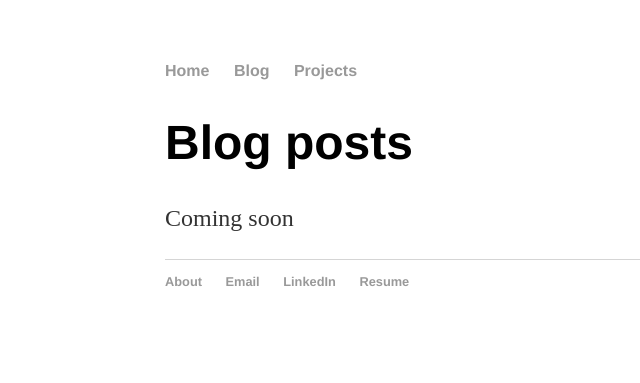
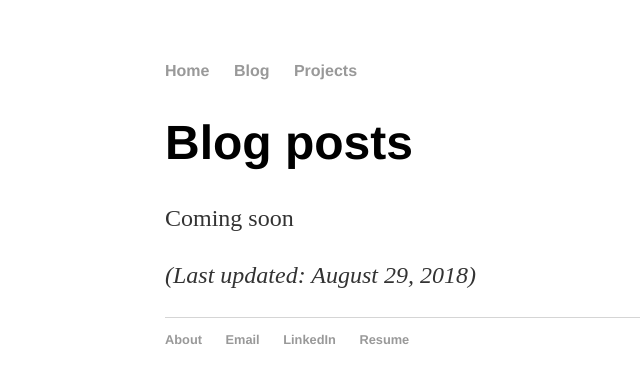
Before and after one commit to chriso23/chriso23.github.io, a Jekyll site: the page built from blog/index.md, in a window 1280 px wide. Shown: the top 383 px of the page, without its empty margins (27-667 px from the left). Built offline with Jekyll 4.4.1, drawn with Linux system fonts in a browser that asks for light colours; our own code applies the rules of GitHub Pages for plain Markdown files.

Commit message:
Update index.html

```diff
--- a/blog/index.md
+++ b/blog/index.md
@@ -1,3 +1,5 @@
 # Blog posts
 
 Coming soon
+
+_(Last updated: August 29, 2018)_
```
